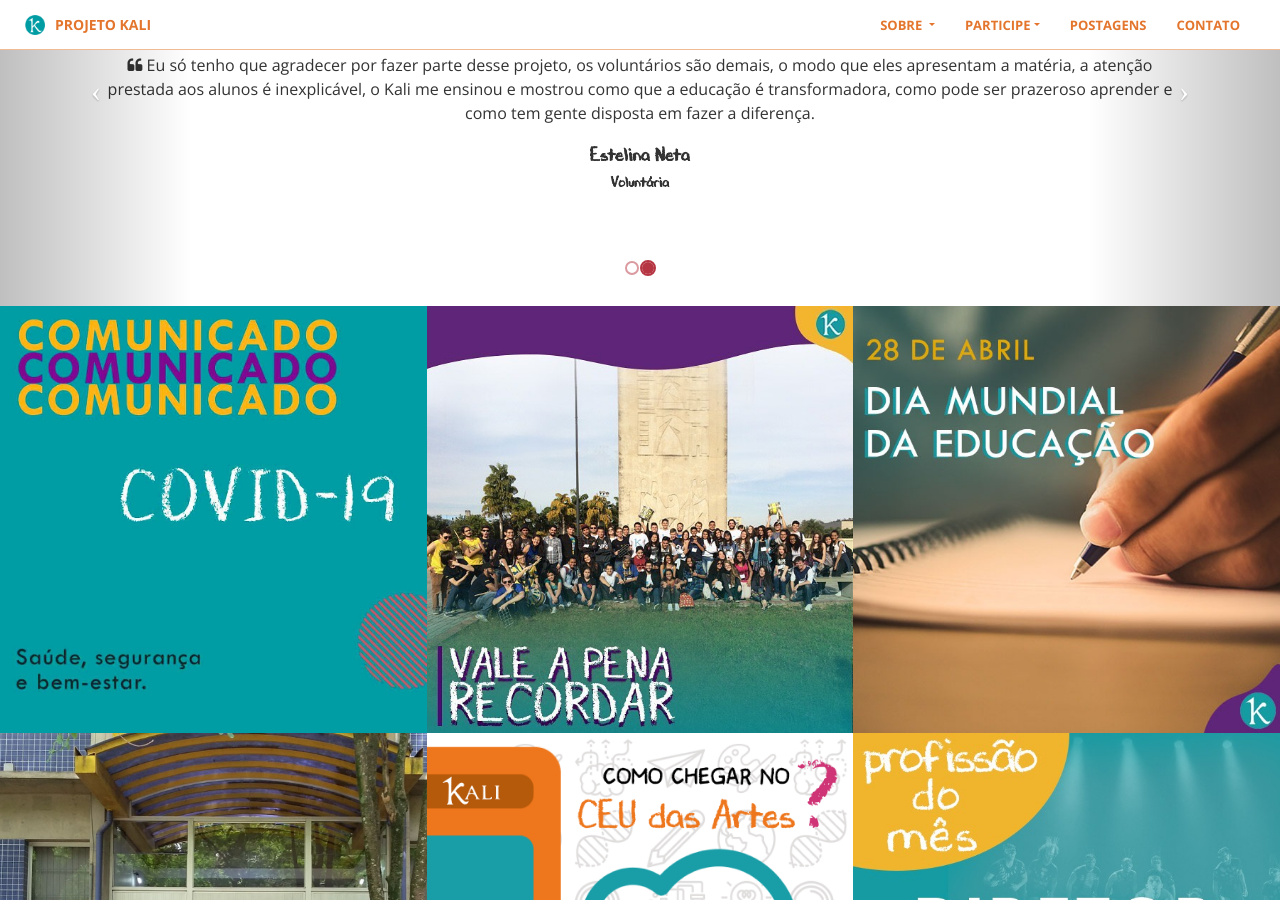
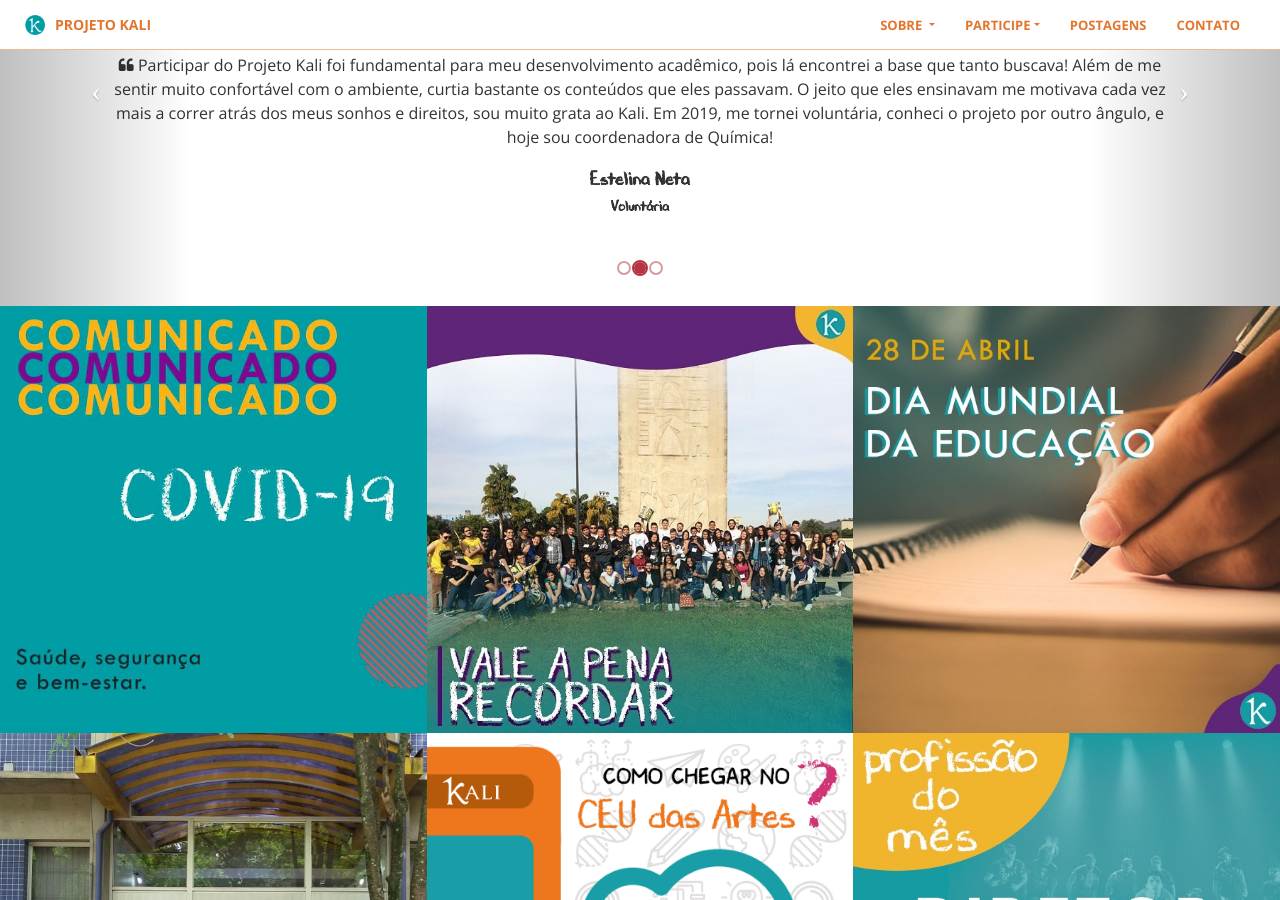
Before and after one commit to projetokali/projetokali.github.io, a Jekyll site: the page built from index.html, in a window 1280 px wide and 900 px high, scrolled down 1290 px. Built offline with Jekyll 4.4.1, drawn with Linux system fonts in a browser that asks for light colours.

Commit message:
Arruma depoimento estelina, adiciona tavinho

```diff
--- a/_includes/depoimentos.html
+++ b/_includes/depoimentos.html
@@ -4,6 +4,7 @@
         <ol class="carousel-indicators">
             <li data-target="#depoimentosCarousel" data-slide-to="0" class="active pink"></li>
             <li data-target="#depoimentosCarousel" data-slide-to="1" class="pink"></li>
+            <li data-target="#depoimentosCarousel" data-slide-to="2" class="pink"></li>
         </ol>
         <!--Slides-->
         <div class="carousel-inner container" role="listbox" style="padding-bottom: 30px; padding-top: 30px;">
@@ -33,12 +34,28 @@
                 <!--Content-->
                 <p>
                     <i class="fa fa-quote-left"></i>
-                    Eu só tenho que agradecer por fazer parte desse projeto, os voluntários são demais, o modo que eles apresentam a matéria, a atenção prestada aos alunos é inexplicável, o Kali me ensinou e mostrou como que a educação é transformadora, como pode ser prazeroso aprender e como tem gente disposta em fazer a diferença.
+                    Participar do Projeto Kali foi fundamental para meu desenvolvimento acadêmico, pois lá encontrei a base que tanto buscava! Além de me sentir muito confortável com o ambiente, curtia bastante os conteúdos que eles passavam. O jeito que eles ensinavam me motivava cada vez mais a correr atrás dos meus sonhos e direitos, sou muito grata ao Kali. Em 2019, me tornei voluntária, conheci o projeto por outro ângulo, e hoje sou coordenadora de Química!
                 </p>
                 <h4 class="font-weight-bold">Estelina Neta</h4>
                 <h5 class="font-weight-bold my-3">Voluntária</h5>
             </div>
             <!--Second slide-->
+            <!--Third slide-->
+            <div class="item testimonial">
+                <!--Avatar-->
+                <div class="avatar mx-auto mb-4">
+                    <img src="img/depoimentos/otavio.jpeg"
+                        class="rounded-circle img-fluid" alt="Second sample avatar image">
+                </div>
+                <!--Content-->
+                <p>
+                    <i class="fa fa-quote-left"></i>
+                    Nós estamos longe de sabermos tudo, vamos construindo nosso saber junto com os alunos e na esperança de semear aquilo que acreditamos em cada um. A cada sábado começamos o dia compartilhando um pouco do que conhecemos e terminamos o dia como pessoas mais realizadas, esperançosas com o mundo e amorosas com o nosso redor. Só tenho a agradecer ao Kali por tudo isto!
+                </p>
+                <h4 class="font-weight-bold">Otávio Tavela</h4>
+                <h5 class="font-weight-bold my-3">Voluntário</h5>
+            </div>
+            <!--Third slide-->
         </div>
         <!--Slides-->
         <!--Controls-->
```
Also changed, not shown: img/depoimentos/otavio.jpeg (added).
